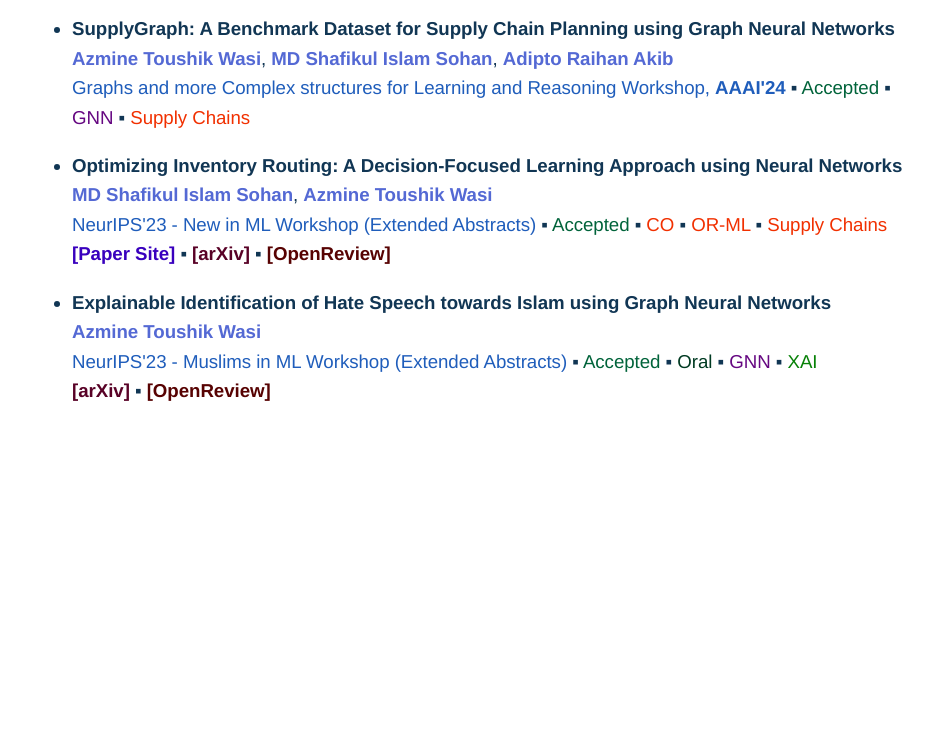
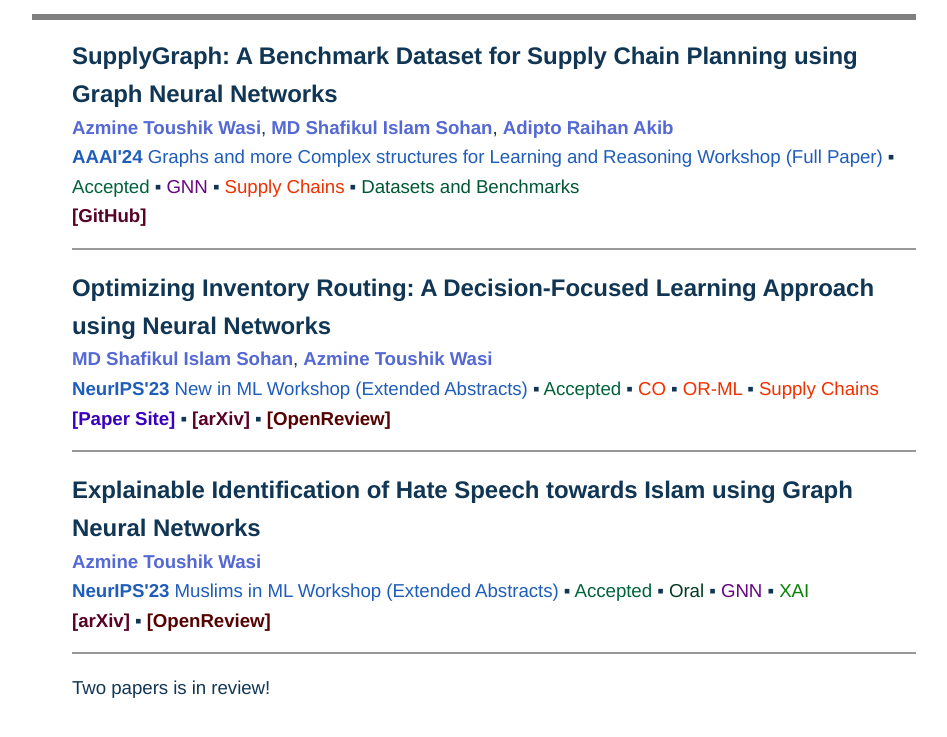
Before and after one commit to shafikul-islam/CIOL-SUST.github.io, a plain HTML site: page papers.html in a window 1280 px wide. Shown: the part 711-1448 px from the top of the page, without its empty margins (166-1113 px from the left). Before the commit the page ends 1365 px from the top, so only its background shows below. Drawn offline with Linux system fonts and the light colour scheme; a web font is replaced by a local one.

Commit message:
Style upgrade

```diff
--- a/assets/css/style.css
+++ b/assets/css/style.css
@@ -736,12 +736,19 @@ body {
   word-wrap: break-word; }
   .main-content :first-child {
     margin-top: 0; }
-  @media screen and (min-width: 64em) {
+  @media screen and (min-width: 84em) {
     .main-content {
-      max-width: 64rem;
+      max-width: 84rem;
       padding: 2rem 6rem;
       margin: 0 auto;
       font-size: 1.1rem; } }
+
+      @media screen and (min-width: 64em) and (max-width: 84em) {
+        .main-content {
+          max-width: 64rem;
+          padding: 2rem 6rem;
+          margin: 0 auto;
+          font-size: 1.1rem; } }
   @media screen and (min-width: 42em) and (max-width: 64em) {
     .main-content {
       padding: 2rem 4rem;
--- a/papers.html
+++ b/papers.html
@@ -44,28 +44,33 @@
 
     <main id="content" class="main-content" role="main">
       <h1 id="call-for-papers">Publications</h1>
+      <hr style="height:6px;border-width:0;color:gray;background-color:gray">
 
         <div>
-          <ul>
+          <ul style="list-style: none">
 
-            <li><b>SupplyGraph: A Benchmark Dataset for Supply Chain Planning using Graph Neural Networks</b>
+            <li> <span style="font-weight: 800; font-size: 18pt;">SupplyGraph: A Benchmark Dataset for Supply Chain Planning using Graph Neural Networks</span>
               <br>
                 <a target="_blank" href="https://azminewasi.github.io/">Azmine Toushik Wasi</span></a>,
                 <a target="_blank" href="https://www.linkedin.com/in/md-shafikul-islam-sohan/">MD Shafikul Islam Sohan</a>,
                 <a target="_blank" href="#">Adipto Raihan Akib</a>
               </br>
-								<span    style="color:rgb(31, 93, 187)">Graphs and more Complex structures for Learning and Reasoning Workshop, <b>AAAI'24</b></span>  ▪
+								<span    style="color:rgb(31, 93, 187)"><b>AAAI'24</b> Graphs and more Complex structures for Learning and Reasoning Workshop (Full Paper)</span>  ▪
                 <span    style="color:rgb(0, 99, 58)">Accepted </span> ▪
 									<span   style="color:rgb(101, 7, 129)">GNN </span> ▪
-									<span  style="color:rgb(241, 48, 0)">Supply Chains </span>
+									<span  style="color:rgb(241, 48, 0)">Supply Chains </span>▪
+									<span  style="color:rgb(0, 87, 51)">Datasets and Benchmarks</span>
+                </br>
+                <a target="_blank" href="https://github.com/CIOL-SUST/SupplyGraph"><span style="color:rgb(88, 1, 38)">[GitHub]</span></a>
+                <hr>
                 </p>
             </li>
-            <li><b> Optimizing Inventory Routing: A Decision-Focused Learning Approach using Neural Networks </b>
+            <li> <span style="font-weight: 800; font-size: 18pt;"> Optimizing Inventory Routing: A Decision-Focused Learning Approach using Neural Networks </span>
                 <br>
                   <a target="_blank" href="https://www.linkedin.com/in/md-shafikul-islam-sohan/">MD Shafikul Islam Sohan</a>,
 									<a target="_blank" href="https://azminewasi.github.io/">Azmine Toushik Wasi</span></a>
                 </br>
-									<span  style="color:rgb(31, 93, 187)">NeurIPS'23 - New in ML Workshop (Extended Abstracts)</span>  ▪
+									<span  style="color:rgb(31, 93, 187)"><b>NeurIPS'23</b> New in ML Workshop (Extended Abstracts)</span>  ▪
 									<span  style="color:rgb(0, 99, 58)">Accepted </span> ▪
 									<span  style="color:rgb(241, 48, 0)">CO </span> ▪
 									<span  style="color:rgb(241, 48, 0)">OR-ML </span> ▪
@@ -74,14 +79,15 @@
                 <a target="_blank" href="https://ciol-sust.github.io/works/IRP_DFNN/index.html"><span style="color:rgb(57, 0, 190)">[Paper Site]</span></a>  ▪
                 <a target="_blank" href="https://arxiv.org/abs/2311.00983"><span style="color:rgb(88, 1, 38)">[arXiv]</span></a>  ▪
                 <a target="_blank" href="https://openreview.net/forum?id=r0fzjB8f7f&"><span style="color:rgb(87, 2, 2)">[OpenReview]</span></a>
+                <hr>
                 </p>
             </li>
 
-            <li><b>Explainable Identification of Hate Speech towards Islam using Graph Neural Networks</b>
+            <li><span style="font-weight: 800; font-size: 18pt;">Explainable Identification of Hate Speech towards Islam using Graph Neural Networks</span>
               <br>
                 <a target="_blank" href="https://azminewasi.github.io/">Azmine Toushik Wasi</span></a>
               </br>
-								<span    style="color:rgb(31, 93, 187)">NeurIPS'23 - Muslims in ML Workshop (Extended Abstracts)</span>  ▪
+								<span    style="color:rgb(31, 93, 187)"><b>NeurIPS'23</b> Muslims in ML Workshop (Extended Abstracts)</span>  ▪
 									<span    style="color:rgb(0, 99, 58)">Accepted </span> ▪
 									<span    style="color:rgb(0, 58, 34)">Oral </span> ▪
 									<span   style="color:rgb(101, 7, 129)">GNN </span> ▪
@@ -89,7 +95,12 @@
                 </br>
                 <a target="_blank" href="https://arxiv.org/abs/2311.04916"><span style="color:rgb(88, 1, 38)">[arXiv]</span></a>  ▪
                 <a target="_blank" href="https://openreview.net/forum?id=jG3Y7bA94N"><span style="color:rgb(87, 2, 2)">[OpenReview]</span></a>
-                </p>
+                <hr>
+              </p>
+            </li>
+
+            <li>
+              <p> Two papers is in review!</p>
             </li>
 
 
```
Also changed, not shown: advisors.html (+15 -13 lines), index.html (+5 -15 lines), research.html (+10 -38 lines), team.html (+5 -2 lines), updates.html (+1 -0 lines), assets/persons/abs.jpeg (added).
